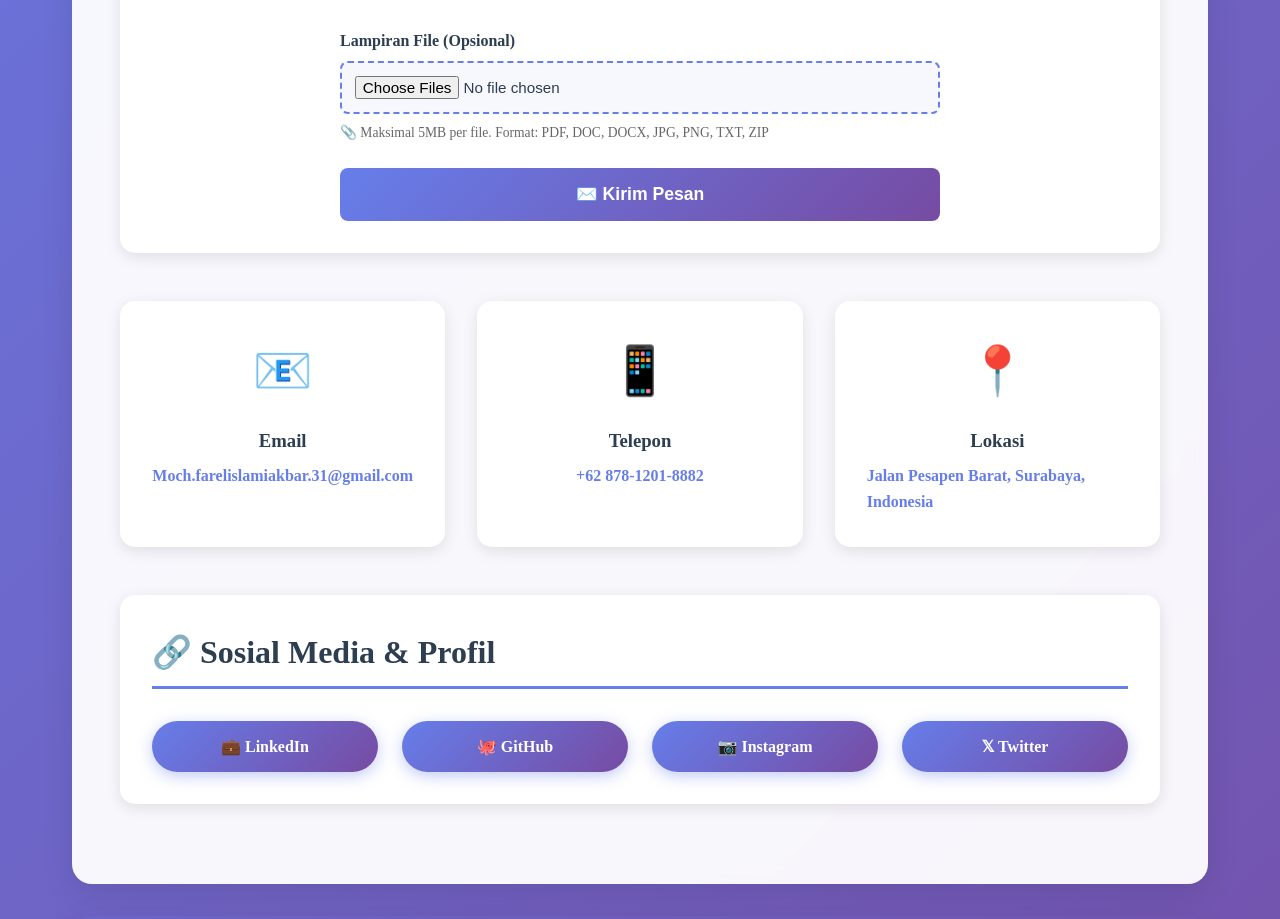
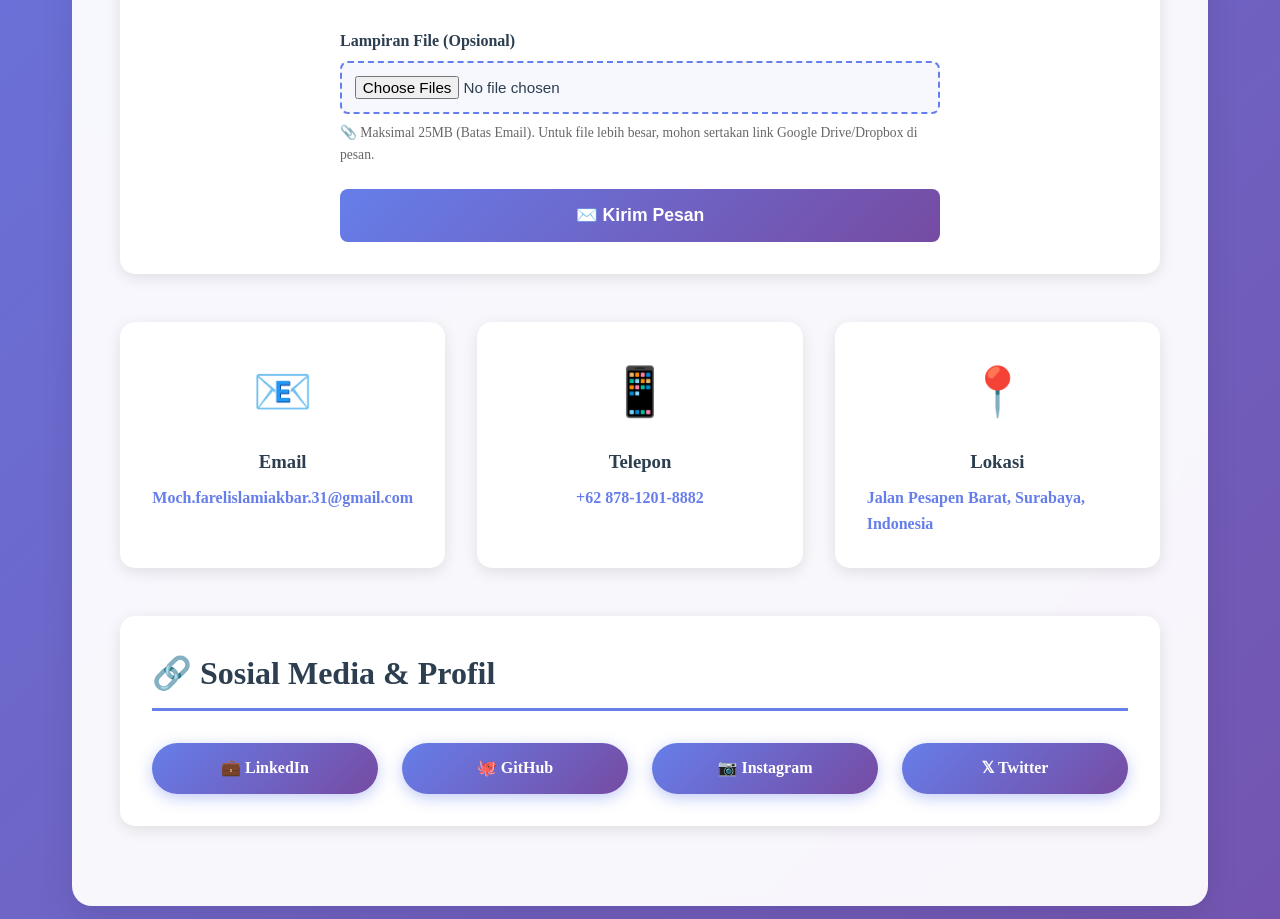
Before and after one commit to GARUDA-537/portofolio-cv-next, a Next.js app: page /contact in a window 1280 px wide. Shown: the part 1060-1979 px from the top of the page. Built offline with nearby package versions, Linux system fonts and the light colour scheme.

Commit message:
Increase file upload limit to 25MB (Gmail limit)

```diff
--- a/src/components/ContactForm.js
+++ b/src/components/ContactForm.js
@@ -26,11 +26,11 @@ export default function ContactForm() {
   const handleFileChange = (e) => {
     const selectedFiles = Array.from(e.target.files);
 
-    // Validasi ukuran file (max 5MB per file)
-    const maxSize = 5 * 1024 * 1024; // 5MB
+    // Validasi ukuran file (max 25MB per file - Batas Gmail)
+    const maxSize = 25 * 1024 * 1024; // 25MB
     const validFiles = selectedFiles.filter(file => {
       if (file.size > maxSize) {
-        setStatus(`❌ File "${file.name}" terlalu besar. Maksimal 5MB per file.`);
+        setStatus(`❌ File "${file.name}" terlalu besar. Maksimal 25MB (Batas Email).`);
         setTimeout(() => setStatus(''), 5000);
         return false;
       }
@@ -320,7 +320,7 @@ export default function ContactForm() {
               color: '#666',
               marginTop: '0.5rem',
             }}>
-              📎 Maksimal 5MB per file. Format: PDF, DOC, DOCX, JPG, PNG, TXT, ZIP
+              📎 Maksimal 25MB (Batas Email). Untuk file lebih besar, mohon sertakan link Google Drive/Dropbox di pesan.
             </p>
 
             {files.length > 0 && (
```
Also changed, not shown: 1 other file (tests, documents, lock files or other folders).
